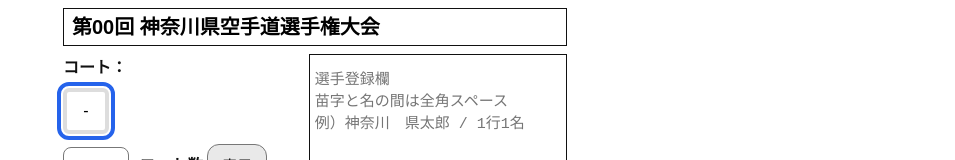
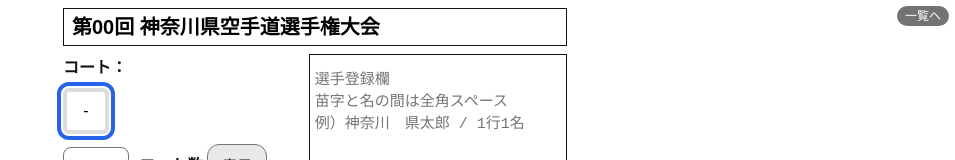
Before and after one commit to ironikally18/jka20-202604, a website: page kata.html in a window 1280 px wide. Shown: the top 160 px of the page, without its empty margins (325-1280 px from the left). Drawn offline with Linux system fonts and the light colour scheme.

Commit message:
Add files via upload

```diff
--- a/kata.html
+++ b/kata.html
@@ -333,6 +333,22 @@ body.viewer-mode #uploadJsonBtn,
 body.viewer-mode #clearBtn,
 body.viewer-mode #resetBtn{ display:none !important; }
 
+/* viewer用：一覧へ戻るボタン */
+.backIndex{
+  position: fixed;
+  top: 6px;
+  right: 6px;
+  z-index: 9999;
+
+  font-size: 12px;
+  padding: 4px 8px;
+  background: rgba(0,0,0,.55);
+  color: #fff;
+  border-radius: 999px;
+  text-decoration: none;
+  line-height: 1;
+}
+
 </style>
 </head>
 
@@ -341,6 +357,8 @@ body.viewer-mode #resetBtn{ display:none !important; }
   <div class="titleBox">
     <input id="metaTitle" type="text" value="第00回 神奈川県空手道選手権大会" />
   </div>
+    <!-- viewer用：indexに戻る -->
+    <a href="./index.html" class="backIndex">一覧へ</a>
   <div id="viewerHeader" class="viewerHeader" style="display:none;">
     <div id="viewerTitle" class="viewerTitle"></div>
     <div class="viewerMeta">
@@ -373,9 +391,11 @@ body.viewer-mode #resetBtn{ display:none !important; }
         <input id="metaCategory" type="text" value="一般男子の部">
       </div>
 
+      <!--
       <div class="row" id="catRow">
         <select id="catSelect"></select>
       </div>
+      -->
 
       <div class="row" id="syncRow">
         <input id="whoInput" type="text" placeholder="更新者(任意)" style="width:120px;" />
```
Also changed, not shown: kumite.html (+22 -0 lines).
